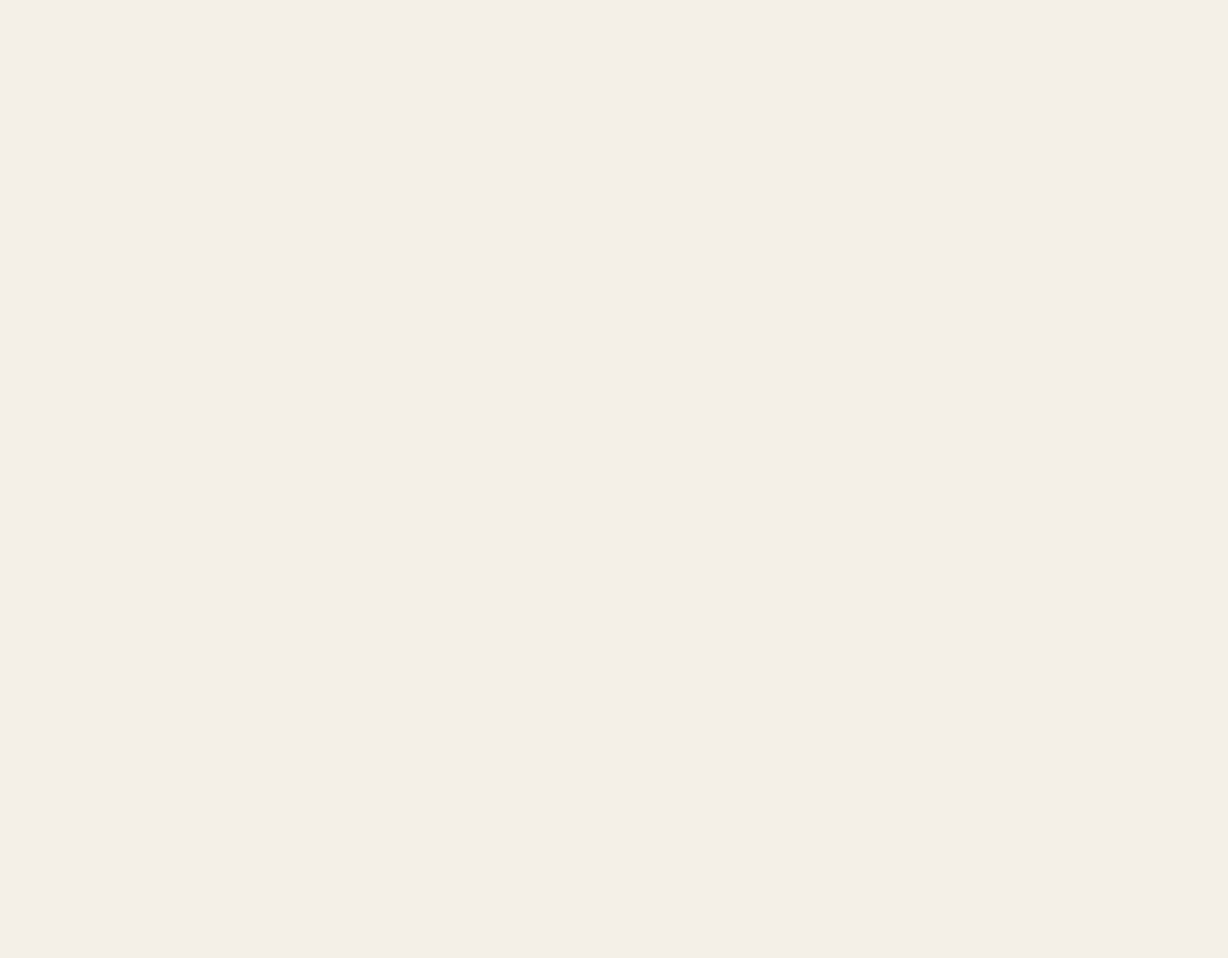
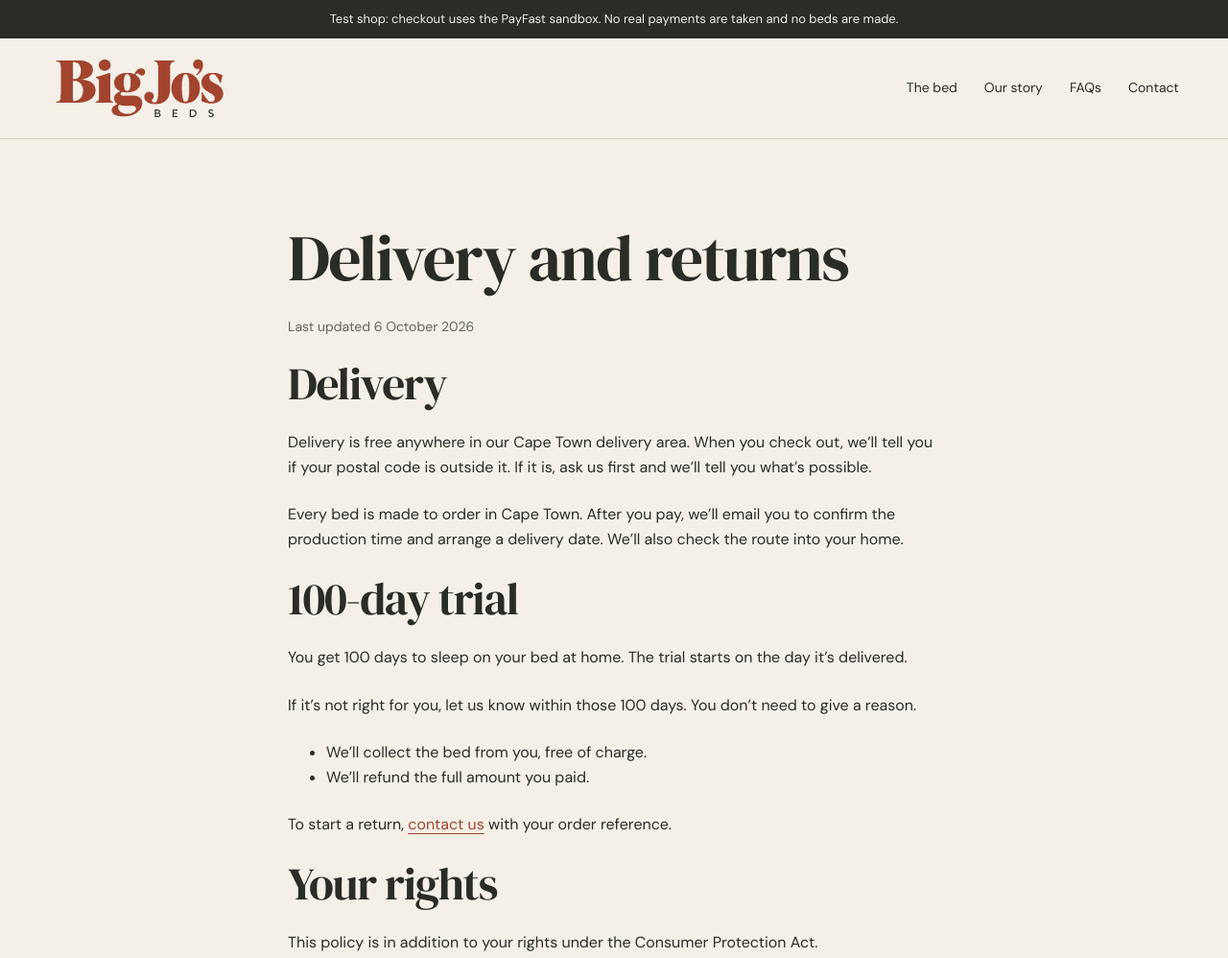
Before and after one commit to getluckyjo/bigjosbeds, an Astro site: page /policies/delivery-and-returns in a window 1280 px wide. Before the commit this address had no page. Shown: the top 998 px of the page at 96% size. Before the commit the page ends 800 px from the top, so only its background shows below. Built offline with nearby package versions, Linux system fonts and the light colour scheme; Astro itself is replaced by a stand-in of ours.

Commit message:
Publish the delivery and returns policy with the 100-day trial terms (#4)
- Trial terms from Johannes: full refund, free collection, the 100 days start on delivery. The trial FAQ and catalogue.json now state them.
- /policies/delivery-and-returns published (owner approved) and linked from the footer: delivery, the 100-day trial, how to start a return, CPA rights.
- Draft policies go in src/content/policies/drafts/ and never publish; browser tests cover the page, footer link and drafts rule.

Co-Authored-By: Claude Opus 5.5 <noreply@anthropic.com>
Claude-Session: https://claude.ai/code/session_016G6BBQBt8GyjtGcX5s9aXx

```diff
--- a/src/content/commerce.json
+++ b/src/content/commerce.json
@@ -44,7 +44,7 @@
     {
       "id": "trial",
       "question": "Can I try it at home first?",
-      "answer": "Yes. Every bed comes with a {days}-day trial. If it’s not right for you, let us know within {days} days and return it, no questions asked."
+      "answer": "Yes. Every bed comes with a {days}-day trial, starting on the day it’s delivered. If it’s not right for you, let us know within {days} days. We’ll collect it for free and give you a full refund, no questions asked."
     },
     {
       "id": "warranty",
--- /dev/null
+++ b/src/content/policies/delivery-and-returns.md
@@ -0,0 +1,26 @@
+---
+title: Delivery and returns
+order: 2
+updated: 6 October 2026
+---
+
+## Delivery
+
+Delivery is free anywhere in our Cape Town delivery area. When you check out, we’ll tell you if your postal code is outside it. If it is, ask us first and we’ll tell you what’s possible.
+
+Every bed is made to order in Cape Town. After you pay, we’ll email you to confirm the production time and arrange a delivery date. We’ll also check the route into your home.
+
+## 100-day trial
+
+You get 100 days to sleep on your bed at home. The trial starts on the day it’s delivered.
+
+If it’s not right for you, let us know within those 100 days. You don’t need to give a reason.
+
+- We’ll collect the bed from you, free of charge.
+- We’ll refund the full amount you paid.
+
+To start a return, [contact us](/contact) with your order reference.
+
+## Your rights
+
+This policy is in addition to your rights under the Consumer Protection Act.
```
Also changed, not shown: CLAUDE.md (+2 -1 lines), src/data/catalogue.json (+5 -2 lines), tests/e2e/site.spec.ts (+17 -1 lines), README.md.
